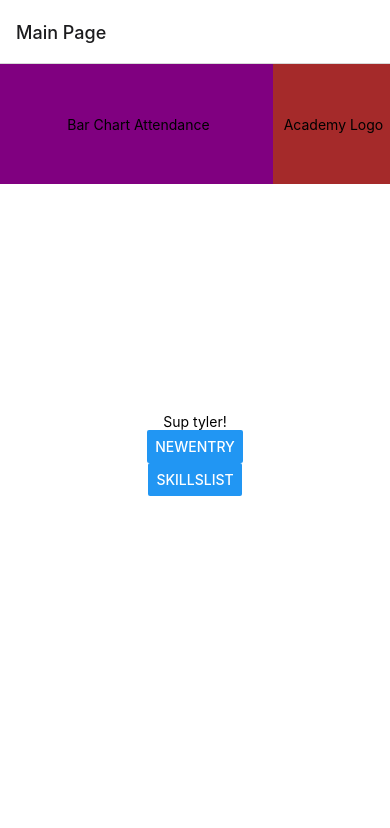
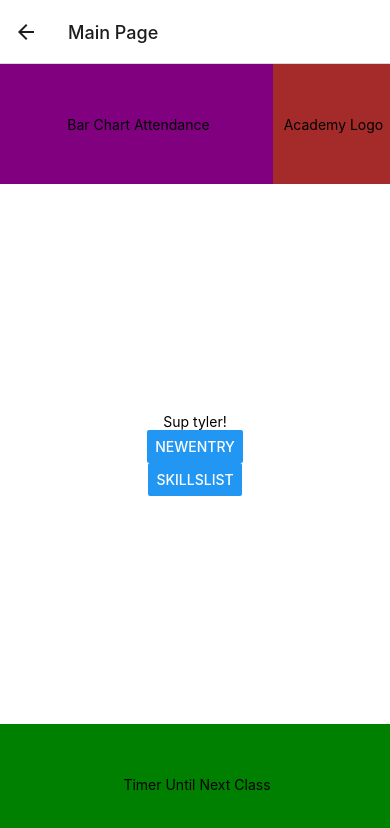
Before and after one commit to swinnik/BJJTracker, a React Native app: screen /Main in a window 390 px wide. Shown: the top 828 px of the page. Built offline with nearby package versions, Linux system fonts and the light colour scheme.

Commit message:
landing page main layout, onPress navigate to main

```diff
--- a/App.js
+++ b/App.js
@@ -8,6 +8,7 @@ import NewJournalEntry from "./Screens/NewJournalEntry";
 import SkillsList from "./Screens/SkillsList";
 import MainScreen from "./Screens/Main";
 import { EntriesProvider } from "./EntriesContext";
+import Landing from "./Screens/Landing";
 
 const Stack = createStackNavigator();
 
@@ -15,7 +16,13 @@ export default function App() {
   return (
     <EntriesProvider>
       <NavigationContainer>
-        <Stack.Navigator initialRouteName="Main">
+        <Stack.Navigator initialRouteName="Landing">
+          <Stack.Screen
+            name="Landing"
+            component={Landing}
+            options={{ title: "Landing Page" }}
+          />
+
           <Stack.Screen
             name="Main"
             component={MainScreen}
--- /dev/null
+++ b/Screens/Landing.jsx
@@ -0,0 +1,40 @@
+import { View, Text, Image, StyleSheet, TouchableOpacity } from "react-native";
+import React from "react";
+
+const Landing = ({ navigation }) => {
+  return (
+    <View style={styles.page}>
+      <TouchableOpacity onPress={() => navigation.navigate("Main")}>
+        <Image style={styles.shaka} source={require("../assets/shaka.webp")} />
+      </TouchableOpacity>
+      <Text style={styles.title}> BJJ Tracker is Loading. OSS!</Text>
+    </View>
+  );
+};
+
+export default Landing;
+
+const styles = StyleSheet.create({
+  title: {
+    fontSize: 20,
+    fontWeight: "bold",
+    color: "black",
+    textAlign: "center",
+    marginTop: 20,
+  },
+  page: {
+    flex: 1,
+    justifyContent: "center",
+    alignItems: "center",
+    backgroundColor: "light-grey",
+  },
+
+  shaka: {
+    overflow: "show",
+    width: 200,
+    height: 200,
+    backgroundColor: "purple",
+    borderRadius: 100,
+    // boxShadow: "0 0 0 5px rgba(0, 0, 0, 0.5)",
+  },
+});
--- a/Screens/Main.jsx
+++ b/Screens/Main.jsx
@@ -25,11 +25,25 @@ const MainScreen = ({ navigation }) => {
         onPress={() => navigation.navigate("SkillsList")}
       ></Button>
       <StatusBar style="auto" />
+      <View style={styles.footer}>
+        <Text> Timer Until Next Class</Text>
+      </View>
     </View>
   );
 };
 
 const styles = StyleSheet.create({
+  footer: {
+    position: "absolute",
+    bottom: 0,
+    height: 120,
+    width: "100%",
+    backgroundColor: "green",
+    flex: 1,
+    justifyContent: "center",
+    alignItems: "center",
+  },
+
   icon: {
     position: "absolute",
     top: 0,
```
Also changed, not shown: assets/shaka.webp (added).
